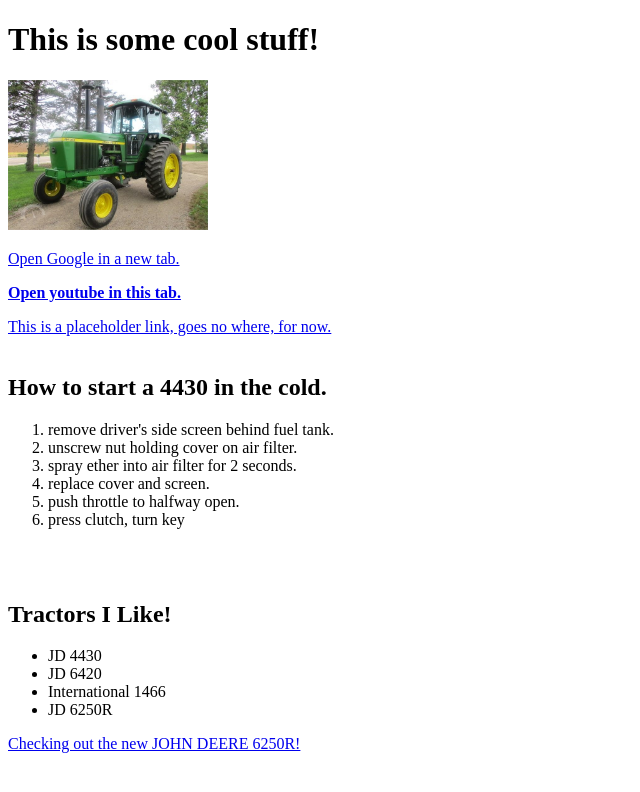
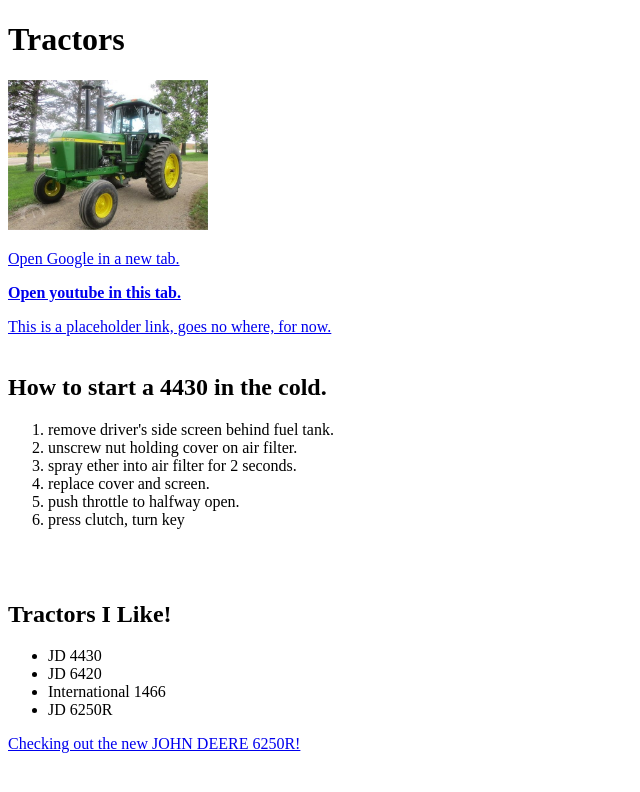
Before and after one commit to phenderson96/phenderson96.io, a plain HTML site: page my-first.html in a window 1280 px wide. Shown: the whole page, without its empty margins (0-640 px from the left). Drawn offline with Linux system fonts and the light colour scheme.

Commit message:
uploading html

```diff
--- a/my-first.html
+++ b/my-first.html
@@ -9,7 +9,7 @@
 
 <body>
     <!-- Header -->
-    <h1>This is some cool stuff!</h1>
+    <h1>Tractors</h1>
 
     <!-- Image -->
     <p><img width ="200" src="assets/img.axd.jpeg" alt="tractor" /></p>
```
